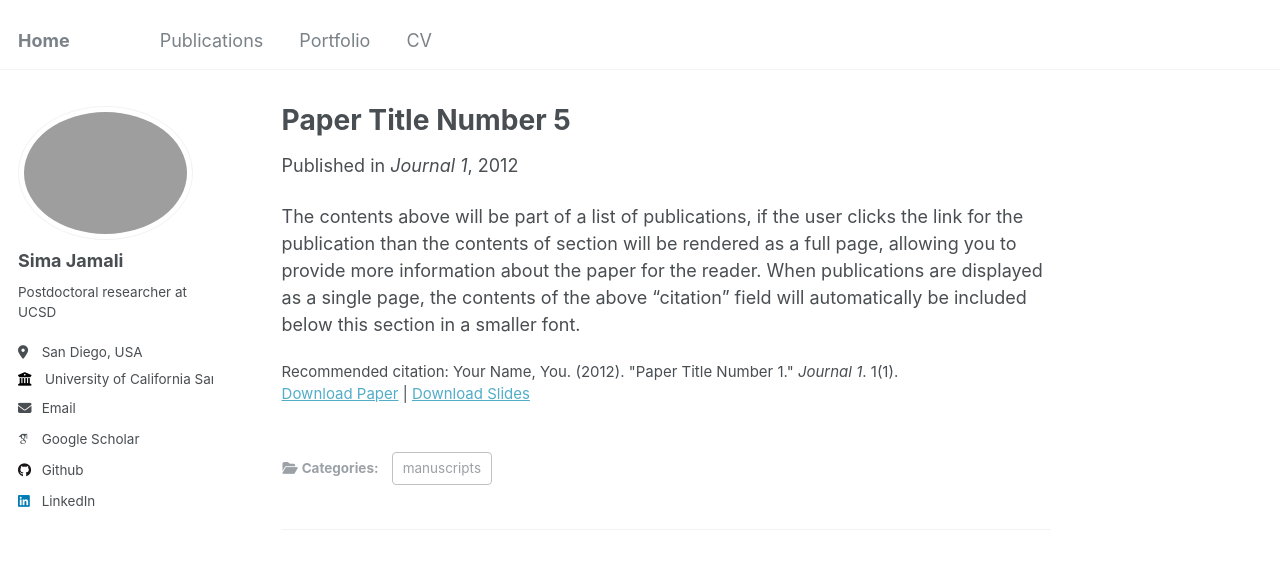
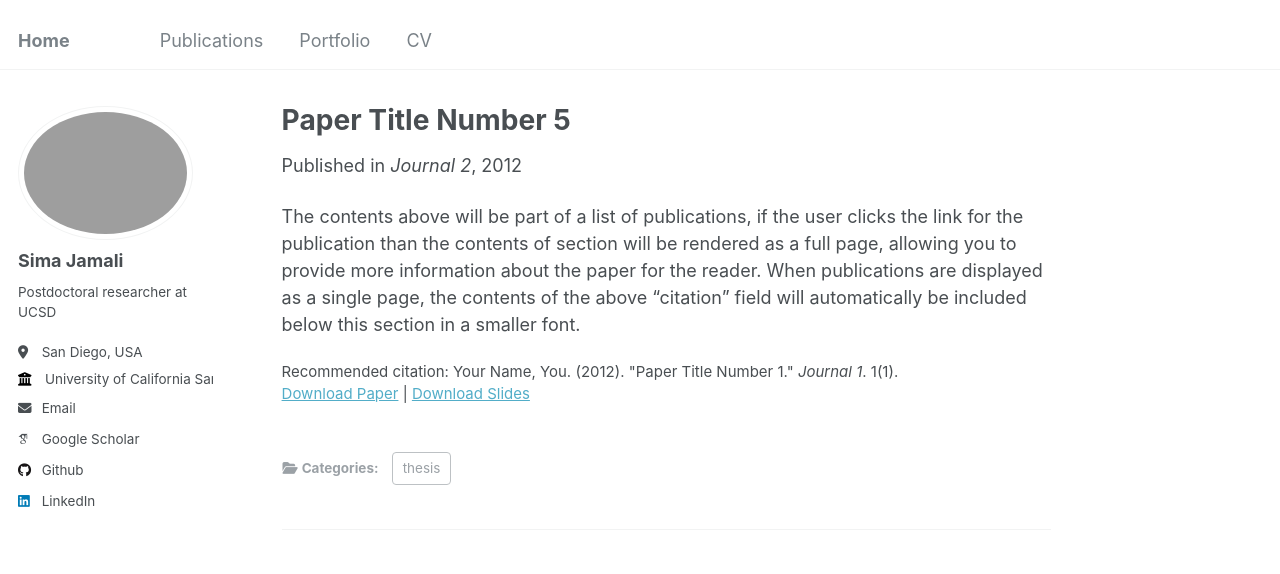
Before and after one commit to simajam/simajam.github.io, a Jekyll site: the page built from _publications/2012-10-01-paper-title-number-5.md, in a window 1280 px wide and 1148 px high. Shown: the top 574 px of the window. Built offline with Jekyll 4.4.1, drawn with Linux system fonts in a browser that asks for light colours; some web fonts are replaced.

Commit message:
Update 2012-10-01-paper-title-number-5.md

```diff
--- a/_publications/2012-10-01-paper-title-number-5.md
+++ b/_publications/2012-10-01-paper-title-number-5.md
@@ -1,11 +1,11 @@
 ---
 title: "Paper Title Number 5"
 collection: publications
-category: manuscripts
+category: thesis
 permalink: /publication/2009-10-01-paper-title-number-1
 excerpt: 'This paper is about the number 1. The number 2 is left for future work.'
 date: 2012-10-01
-venue: 'Journal 1'
+venue: 'Journal 2'
 slidesurl: 'http://academicpages.github.io/files/slides1.pdf'
 paperurl: 'http://academicpages.github.io/files/paper1.pdf'
 citation: 'Your Name, You. (2012). &quot;Paper Title Number 1.&quot; <i>Journal 1</i>. 1(1).'
```
